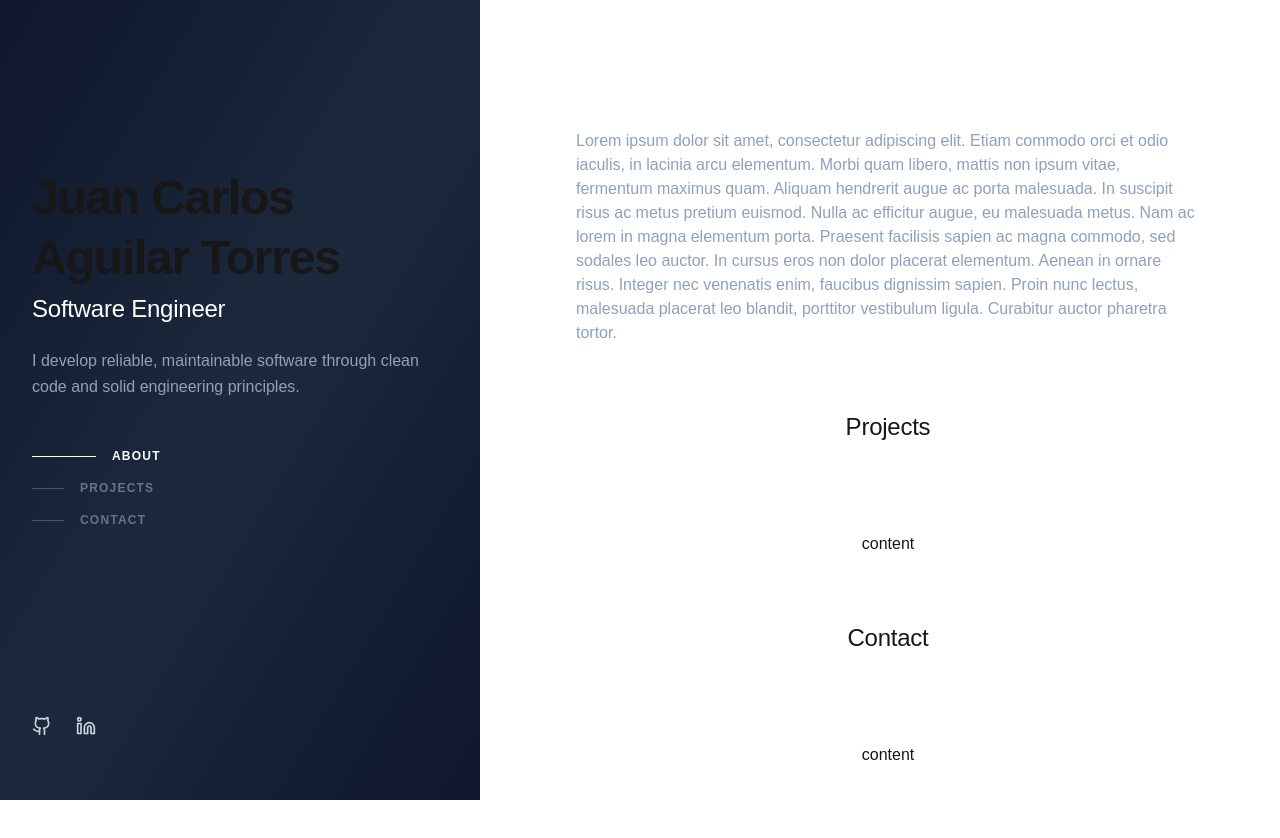
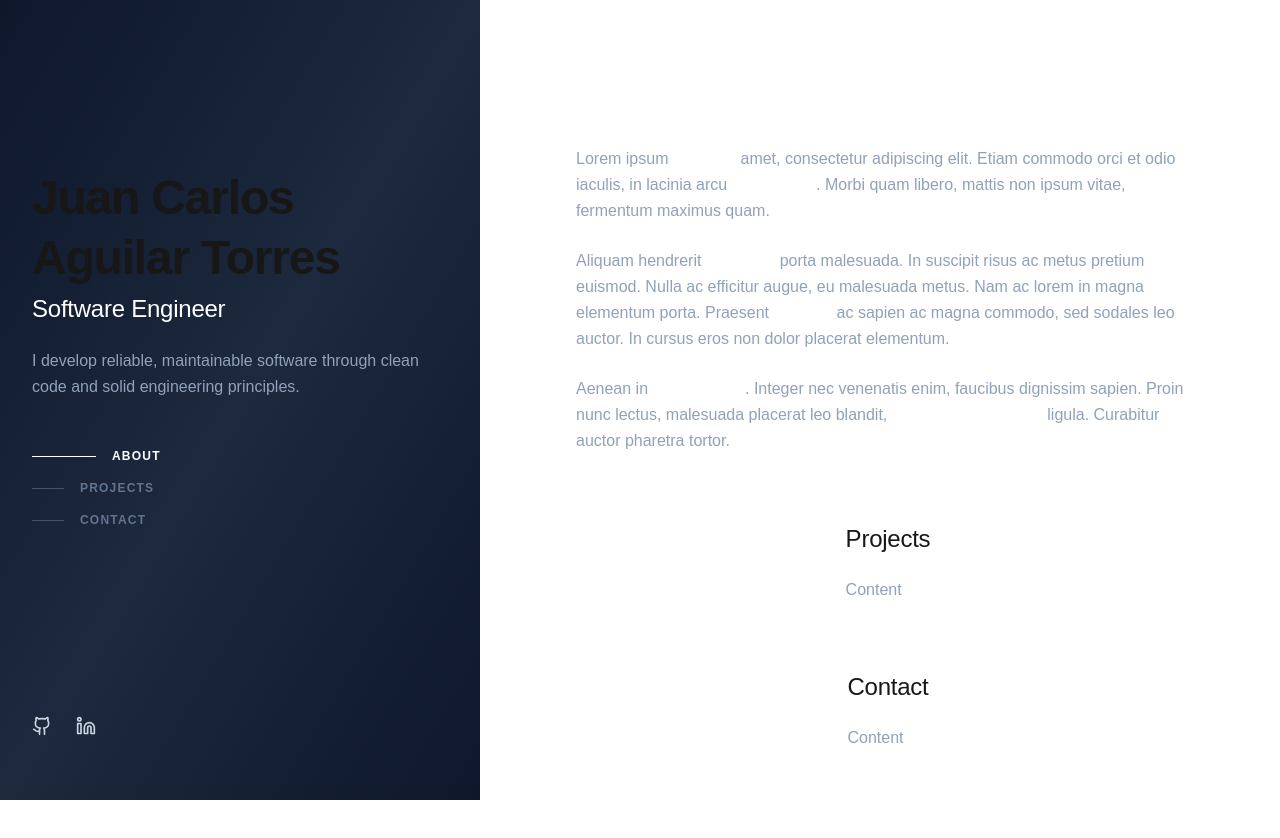
Before and after one commit to JuanAguilarTorres/Portafolio, a Next.js app in the folder next/: page / in a window 1280 px wide. Shown: the top 838 px of the page. Built offline with nearby package versions, Linux system fonts and the light colour scheme.

Commit message:
style(ui): adjust colors and page structure

```diff
--- a/next/src/app/globals.css
+++ b/next/src/app/globals.css
@@ -13,10 +13,10 @@
 }
 
 @media (prefers-color-scheme: dark) {
-  :root {
-    --background: #10131A;
-    --foreground: #ededed;
-  }
+    :root {
+        --background: #0D1321;
+        --foreground: #ededed;
+    }
 }
 
 body {
--- a/next/src/app/page.tsx
+++ b/next/src/app/page.tsx
@@ -1,3 +1,4 @@
+// Index page
 import Image from "next/image";
 import { Roboto, Roboto_Mono } from "next/font/google";
 import "./globals.css";
@@ -15,21 +16,38 @@ const robotoMono = Roboto_Mono({
 });
 
 export default function Home() {
-  return (
-      <div className={`${roboto.variable} ${robotoMono.variable} grid items-center justify-items-center min-h-screen p-8 pb-20 gap-16 sm:p-20 max-w-4xl mx-auto`}>
-          <div className="text-slate-400">
-              Lorem ipsum dolor sit amet, consectetur adipiscing elit. Etiam commodo orci et odio iaculis,
-              in lacinia arcu elementum. Morbi quam libero, mattis non ipsum vitae, fermentum maximus quam.
-              Aliquam hendrerit augue ac porta malesuada. In suscipit risus ac metus pretium euismod. Nulla ac
-              efficitur augue, eu malesuada metus. Nam ac lorem in magna elementum porta. Praesent facilisis
-              sapien ac magna commodo, sed sodales leo auctor. In cursus eros non dolor placerat elementum.
-              Aenean in ornare risus. Integer nec venenatis enim, faucibus dignissim sapien. Proin nunc lectus,
-              malesuada placerat leo blandit, porttitor vestibulum ligula. Curabitur auctor pharetra tortor.
-          </div>
-          <h2>Projects</h2>
-          <div>content</div>
-          <h2>Contact</h2>
-          <div>content</div>
-    </div>
-  );
+    return (
+        <div className={`${roboto.variable} ${robotoMono.variable} grid items-center justify-items-center min-h-screen p-8 pb-20 gap-8 sm:p-20 max-w-4xl mx-auto`}>
+            <section className="space-y-6">
+                <p className="text-slate-400 leading-relaxed">
+                    Lorem ipsum <span className="font-bold text-white">dolor sit</span> amet, consectetur adipiscing elit. Etiam commodo orci et odio iaculis,
+                    in lacinia arcu <span className="font-bold text-white">elementum</span>. Morbi quam libero, mattis non ipsum vitae, fermentum maximus quam.
+                </p>
+                <p className="text-slate-400 leading-relaxed">
+                    Aliquam hendrerit <span className="font-bold text-white">augue ac</span> porta malesuada. In suscipit risus ac metus pretium euismod. Nulla ac
+                    efficitur augue, eu malesuada metus. Nam ac lorem in magna elementum porta. Praesent <span className="font-bold text-white">facilisis</span> ac
+                    sapien ac magna commodo, sed sodales leo auctor. In cursus eros non dolor placerat elementum.
+                </p>
+                <p className="text-slate-400 leading-relaxed">
+                    Aenean in <span className="font-bold text-white">ornare risus</span>. Integer nec venenatis enim, faucibus dignissim sapien. Proin nunc lectus,
+                    malesuada placerat leo blandit, <span className="font-bold text-white">porttitor vestibulum</span> ligula. Curabitur auctor pharetra tortor.
+                </p>
+            </section>
+
+            <section>
+                <h2 className="text-2xl font-bold mb-4">Projects</h2>
+                <div className="text-slate-400">
+                    Content
+                </div>
+            </section>
+
+
+            <section>
+                <h2 className="text-2xl font-bold mb-4">Contact</h2>
+                <div className="text-slate-400">
+                    Content
+                </div>
+            </section>
+        </div>
+    );
 }
```
